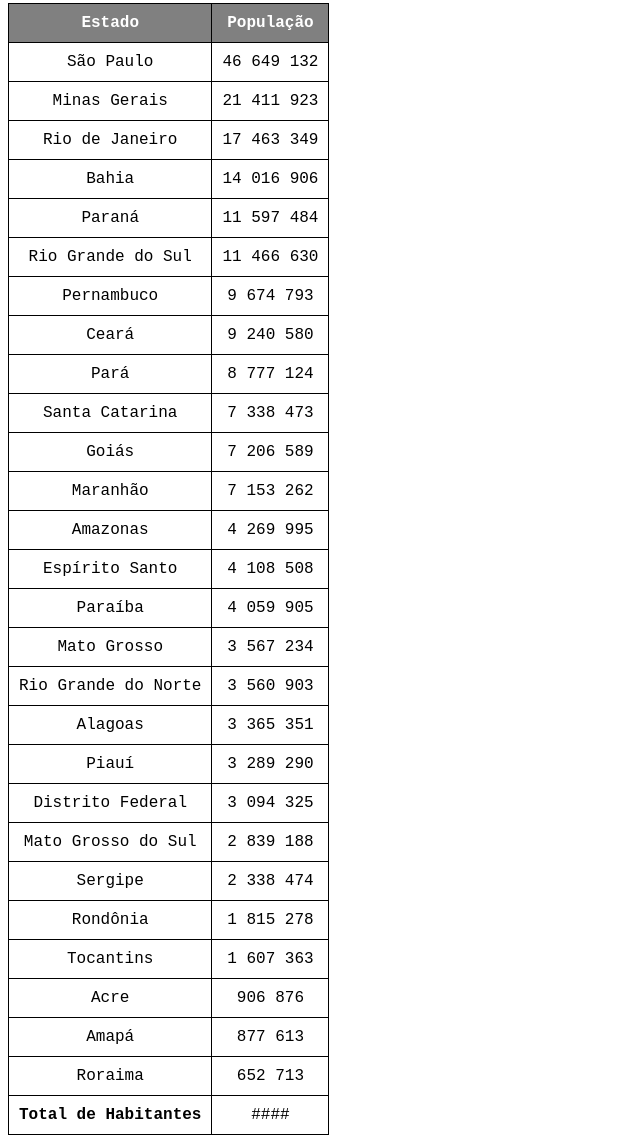
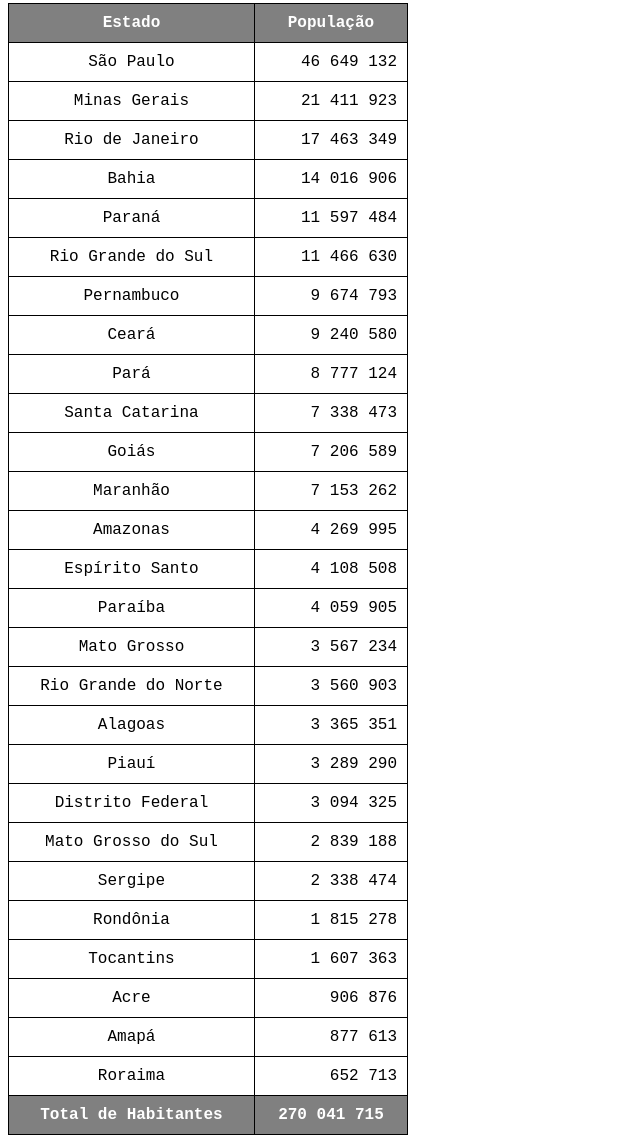
Before and after one commit to AThews/html-css, a plain HTML site: page exercicios/ex023/tabela002.html in a window 1280 px wide. Shown: the part 77-1220 px from the top of the page, without its empty margins (0-640 px from the left). Drawn offline with Linux system fonts and the light colour scheme.

Commit message:
Update tabela002.html

```diff
--- a/exercicios/ex023/tabela002.html
+++ b/exercicios/ex023/tabela002.html
@@ -10,20 +10,26 @@
         body {
             font-family: 'Courier New', Courier, monospace;
         }
+
         table {
-            width: 25 em;
+            width: 25em;
             text-align: center;
             border-collapse: collapse;
         }
 
-        thead {
+        thead,
+        tfoot {
             background-color: gray;
             color: white;
         }
 
-        th, td {
+        th,
+        td {
             border: 1px solid black;
             padding: 10px;
+        }
+        td.num {
+            text-align: right;
         }
     </style>
 </head>
@@ -41,117 +47,117 @@
         <tbody>
             <tr>
                 <td>São Paulo</td>
-                <td>46 649 132</td>
+                <td class="num">46 649 132</td>
             </tr>
             <tr>
                 <td>Minas Gerais</td>
-                <td>21 411 923</td>
+                <td class="num">21 411 923</td>
             </tr>
             <tr>
                 <td>Rio de Janeiro</td>
-                <td>17 463 349</td>
+                <td class="num">17 463 349</td>
             </tr>
             <tr>
                 <td>Bahia</td>
-                <td>14 016 906</td>
+                <td class="num">14 016 906</td>
             </tr>
             <tr>
                 <td>Paraná</td>
-                <td>11 597 484</td>
+                <td class="num">11 597 484</td>
             </tr>
             <tr>
                 <td>Rio Grande do Sul</td>
-                <td>11 466 630</td>
+                <td class="num">11 466 630</td>
             </tr>
             <tr>
                 <td>Pernambuco</td>
-                <td>9 674 793</td>
+                <td class="num">9 674 793</td>
             </tr>
             <tr>
                 <td>Ceará</td>
-                <td>9 240 580</td>
+                <td class="num">9 240 580</td>
             </tr>
             <tr>
                 <td>Pará</td>
-                <td>8 777 124</td>
+                <td class="num">8 777 124</td>
             </tr>
             <tr>
                 <td>Santa Catarina</td>
-                <td>7 338 473</td>
+                <td class="num">7 338 473</td>
             </tr>
             <tr>
                 <td>Goiás</td>
-                <td>7 206 589</td>
+                <td class="num">7 206 589</td>
             </tr>
             <tr>
                 <td>Maranhão</td>
-                <td>7 153 262</td>
+                <td class="num">7 153 262</td>
             </tr>
             <tr>
                 <td>Amazonas</td>
-                <td>4 269 995</td>
+                <td class="num">4 269 995</td>
             </tr>
             <tr>
                 <td>Espírito Santo</td>
-                <td>4 108 508</td>
+                <td class="num">4 108 508</td>
             </tr>
             <tr>
                 <td>Paraíba</td>
-                <td>4 059 905</td>
+                <td class="num">4 059 905</td>
             </tr>
             <tr>
                 <td>Mato Grosso</td>
-                <td>3 567 234</td>
+                <td class="num">3 567 234</td>
             </tr>
             <tr>
                 <td>Rio Grande do Norte</td>
-                <td>3 560 903</td>
+                <td class="num">3 560 903</td>
             </tr>
             <tr>
                 <td>Alagoas</td>
-                <td>3 365 351</td>
+                <td class="num">3 365 351</td>
             </tr>
             <tr>
                 <td>Piauí</td>
-                <td>3 289 290</td>
+                <td class="num">3 289 290</td>
             </tr>
             <tr>
                 <td>Distrito Federal</td>
-                <td>3 094 325</td>
+                <td class="num">3 094 325</td>
             </tr>
             <tr>
                 <td>Mato Grosso do Sul</td>
-                <td>2 839 188</td>
+                <td class="num">2 839 188</td>
             </tr>
             <tr>
                 <td>Sergipe</td>
-                <td>2 338 474</td>
+                <td class="num">2 338 474</td>
             </tr>
             <tr>
                 <td>Rondônia</td>
-                <td>1 815 278</td>
+                <td class="num">1 815 278</td>
             </tr>
             <tr>
                 <td>Tocantins</td>
-                <td>1 607 363</td>
+                <td class="num">1 607 363</td>
             </tr>
             <tr>
                 <td>Acre</td>
-                <td>906 876</td>
+                <td class="num">906 876</td>
             </tr>
             <tr>
                 <td>Amapá</td>
-                <td>877 613</td>
+                <td class="num">877 613</td>
             </tr>
             <tr>
                 <td>Roraima</td>
-                <td>652 713</td>
+                <td class="num">652 713</td>
             </tr>
         </tbody>
         <tfoot>
             <tr>
                 <th>Total de Habitantes</th>
-                <td>####</td>
+                <td><strong>270 041 715</strong></td>
             </tr>
         </tfoot>
     </table>
```
